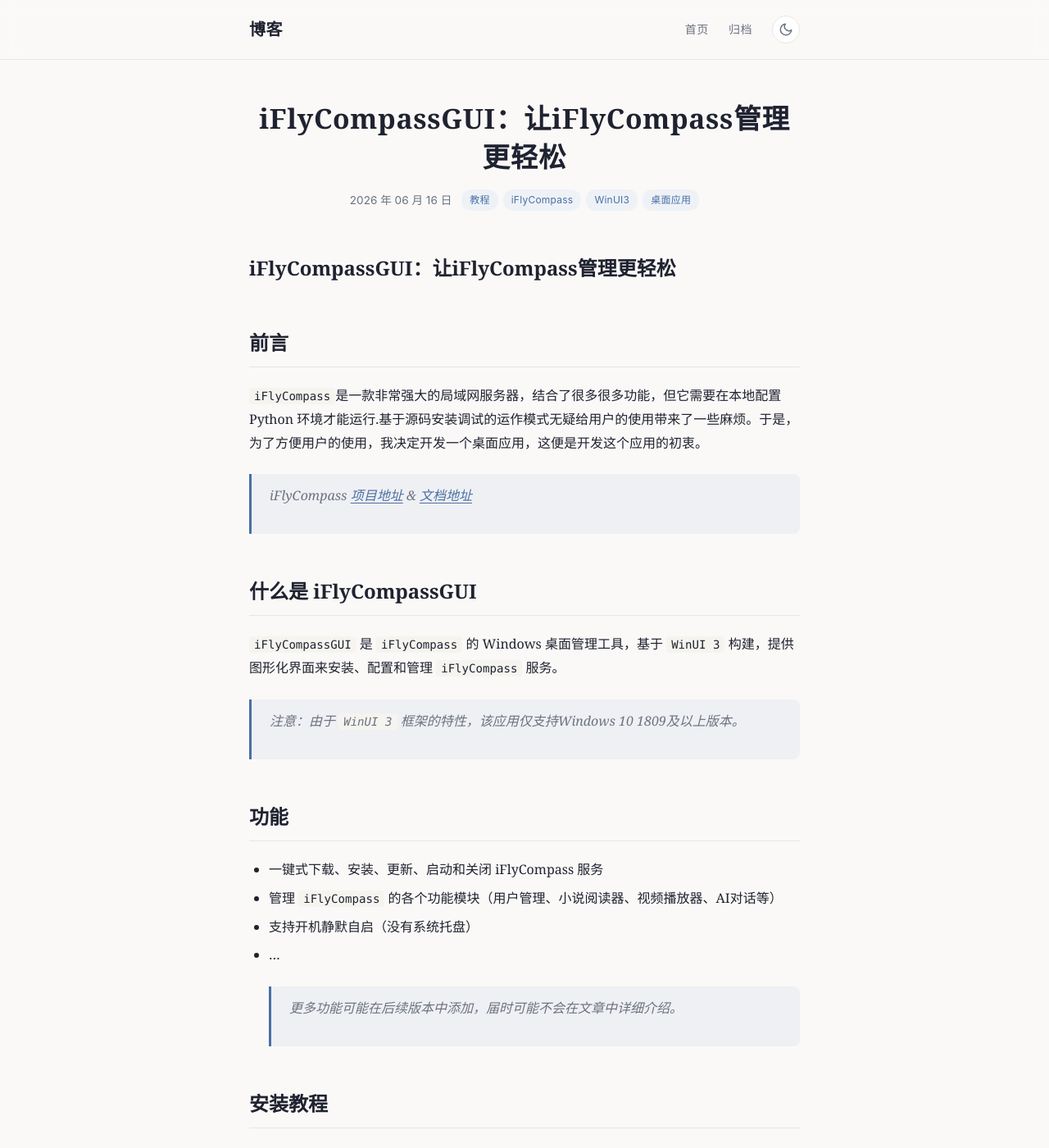
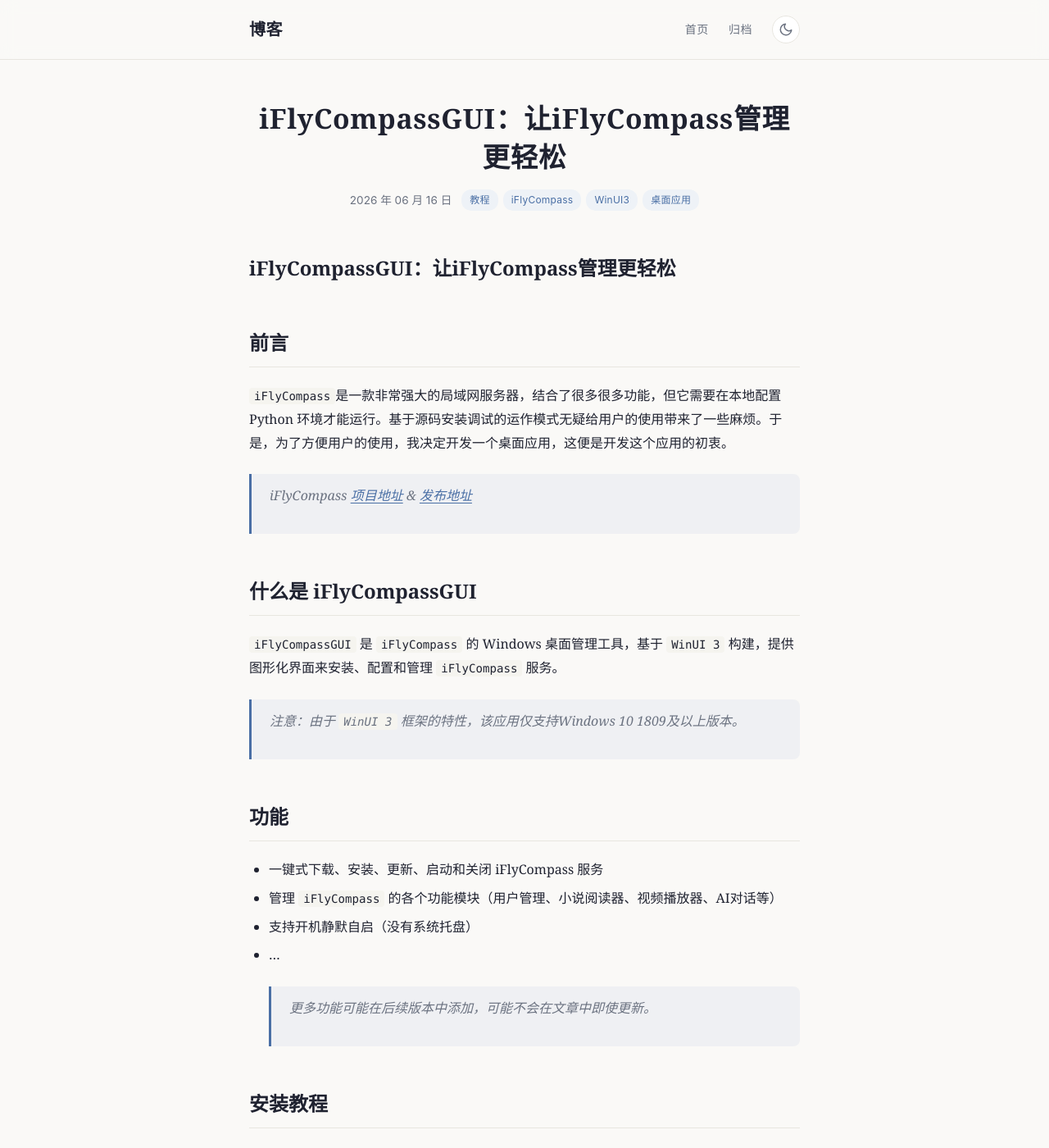
Before and after one commit to Magniswan/blogs, a Jekyll site: the page built from _posts/2026-06-16-iFlyCompassGUI.md, in a window 1280 px wide and 1400 px high. Shown: the whole window at 82% size. Built offline with Jekyll 4.4.1, drawn with Linux system fonts in a browser that asks for light colours; some of the changed text lies outside the part shown.

Commit message:
修改了一些文章小问题

```diff
--- a/_posts/2026-06-16-iFlyCompassGUI.md
+++ b/_posts/2026-06-16-iFlyCompassGUI.md
@@ -8,8 +8,8 @@
 # iFlyCompassGUI：让iFlyCompass管理更轻松
 
 ## 前言
-`iFlyCompass`是一款非常强大的局域网服务器，结合了很多很多功能，但它需要在本地配置 Python 环境才能运行.基于源码安装调试的运作模式无疑给用户的使用带来了一些麻烦。于是，为了方便用户的使用，我决定开发一个桌面应用，这便是开发这个应用的初衷。
->iFlyCompass [项目地址](https://github.com/MoyuZJ912/iFlyCompass) & [文档地址](https://www.linearteam.top/make-%e8%bd%af%e7%a0%b4-great-again/)
+`iFlyCompass`是一款非常强大的局域网服务器，结合了很多很多功能，但它需要在本地配置 Python 环境才能运行。基于源码安装调试的运作模式无疑给用户的使用带来了一些麻烦。于是，为了方便用户的使用，我决定开发一个桌面应用，这便是开发这个应用的初衷。
+>iFlyCompass [项目地址](https://github.com/MoyuZJ912/iFlyCompass) & [发布地址](https://www.linearteam.top/make-%e8%bd%af%e7%a0%b4-great-again/)
 
 ## 什么是 iFlyCompassGUI
 
@@ -22,7 +22,7 @@
 - 管理 `iFlyCompass` 的各个功能模块（用户管理、小说阅读器、视频播放器、AI对话等）
 - 支持开机静默自启（没有系统托盘）
 - ...
->更多功能可能在后续版本中添加，届时可能不会在文章中详细介绍。
+>更多功能可能在后续版本中添加，可能不会在文章中即使更新。
 
 ## 安装教程
 
```
Also changed, not shown: other parts of _posts/2026-06-16-iFlyCompassGUI.md (+1 -1 lines).
